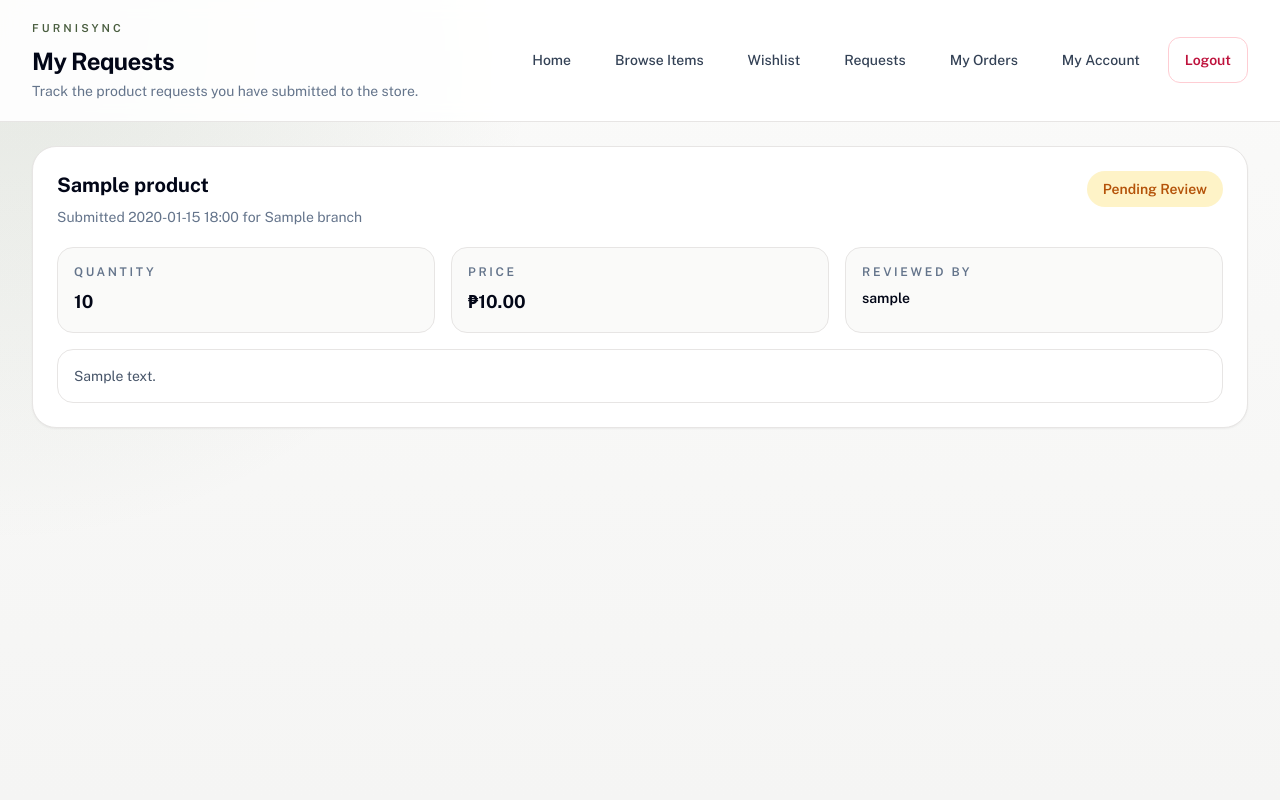
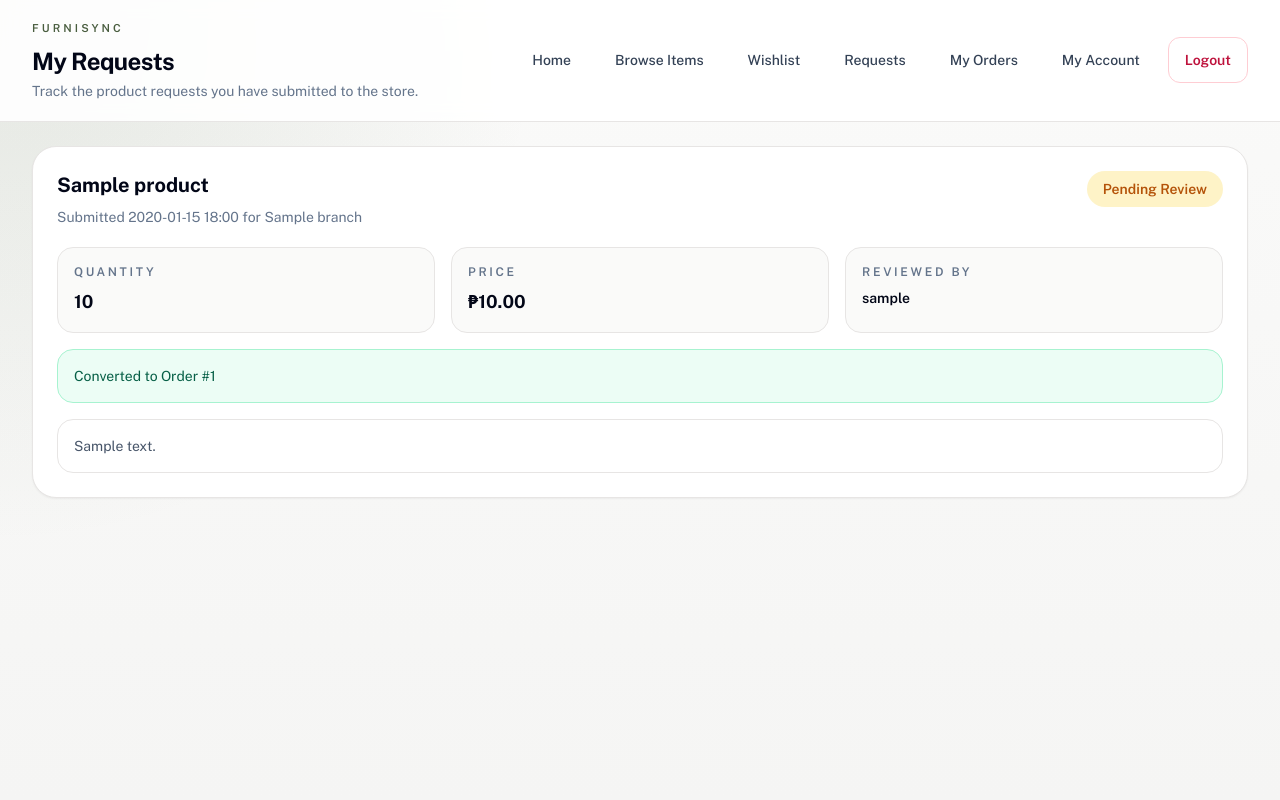
Before and after one commit to mrstorres-pixel/Furnisync, a Django app: page /customer/requests/ in a window 1280 px wide. Run offline with Django 5.2, Linux system fonts and the light colour scheme; a user stored in the database is signed in; tables that the repository leaves empty hold one stand-in row (values such as "Sample post"); some libraries are stand-ins or nearby versions.

Commit message:
Add purchase request conversion to orders

```diff
--- a/core/admin.py
+++ b/core/admin.py
@@ -154,6 +154,6 @@ class OrderChangeRequestAdmin(admin.ModelAdmin):
 
 @admin.register(CustomerPurchaseRequest)
 class CustomerPurchaseRequestAdmin(admin.ModelAdmin):
-    list_display = ("customer", "product", "branch", "quantity", "status", "reviewed_by", "created_at")
+    list_display = ("customer", "product", "branch", "quantity", "status", "converted_order", "reviewed_by", "created_at")
     list_filter = ("branch", "status", "created_at")
     search_fields = ("customer__full_name", "product__name", "product__sku")
--- a/core/models.py
+++ b/core/models.py
@@ -124,6 +124,14 @@ class CustomerPurchaseRequest(models.Model):
         choices=CustomerPurchaseRequestStatus.choices,
         default=CustomerPurchaseRequestStatus.PENDING,
     )
+    converted_order = models.ForeignKey(
+        "Order",
+        on_delete=models.SET_NULL,
+        null=True,
+        blank=True,
+        related_name="customer_purchase_requests",
+    )
+    converted_at = models.DateTimeField(null=True, blank=True)
     reviewed_by = models.ForeignKey(
         User,
         on_delete=models.PROTECT,
--- a/core/views.py
+++ b/core/views.py
@@ -686,6 +686,58 @@ def customer_purchase_request_detail(request: HttpRequest, request_id: int) -> H
         request_qs = request_qs.filter(branch=active_branch)
     purchase_request = get_object_or_404(request_qs, pk=request_id)
 
+    if request.method == "POST" and request.POST.get("action") == "convert":
+        if purchase_request.converted_order_id:
+            messages.error(request, "This request has already been converted into an order.")
+            return redirect("customer_purchase_request_detail", request_id=purchase_request.id)
+
+        with transaction.atomic():
+            order = Order.objects.create(
+                customer=purchase_request.customer,
+                branch=purchase_request.branch,
+                status=OrderStatus.PENDING,
+                created_by=request.user,
+                last_modified_by=request.user,
+            )
+            OrderItem.objects.create(
+                order=order,
+                product=purchase_request.product,
+                quantity=purchase_request.quantity,
+                price=purchase_request.product.price,
+                subtotal=purchase_request.product.price * purchase_request.quantity,
+            )
+            purchase_request.status = CustomerPurchaseRequestStatus.CONVERTED
+            purchase_request.reviewed_by = request.user
+            purchase_request.reviewed_at = timezone.now()
+            purchase_request.converted_order = order
+            purchase_request.converted_at = timezone.now()
+            purchase_request.save(
+                update_fields=[
+                    "status",
+                    "reviewed_by",
+                    "reviewed_at",
+                    "converted_order",
+                    "converted_at",
+                ]
+            )
+            create_audit_log(
+                user=request.user,
+                action="Convert Customer Purchase Request",
+                instance=order,
+                old_values=None,
+                new_values={
+                    "purchase_request_id": purchase_request.id,
+                    "customer_id": order.customer_id,
+                    "product": purchase_request.product.name,
+                    "quantity": purchase_request.quantity,
+                    "status": order.status,
+                    "total_amount": str(order.total_amount),
+                },
+            )
+
+        messages.success(request, f"Purchase request converted into Order #{order.id}.")
+        return redirect("order_detail", order_id=order.id)
+
     if request.method == "POST":
         form = CustomerPurchaseRequestReviewForm(request.POST, instance=purchase_request)
         if form.is_valid():
--- a/templates/core/customer_requests.html
+++ b/templates/core/customer_requests.html
@@ -29,6 +29,11 @@
                     <p class="mt-2 text-sm font-semibold text-slate-950">{% if item.reviewed_by %}{{ item.reviewed_by.username }}{% else %}Waiting for store review{% endif %}</p>
                 </div>
             </div>
+            {% if item.converted_order %}
+                <div class="mt-4 rounded-2xl border border-emerald-200 bg-emerald-50 p-4 text-sm text-emerald-800">
+                    Converted to Order #{{ item.converted_order.id }}
+                </div>
+            {% endif %}
             {% if item.note %}
                 <div class="mt-4 rounded-2xl border border-stone-200 bg-white p-4 text-sm text-slate-600">
                     {{ item.note }}
```
Also changed, not shown: templates/core/customer_purchase_request_detail.html (+17 -0 lines), templates/core/customer_purchase_request_list.html (+9 -1 lines), core/migrations/0010_customerpurchaserequest_converted_at_and_more.py (added).
